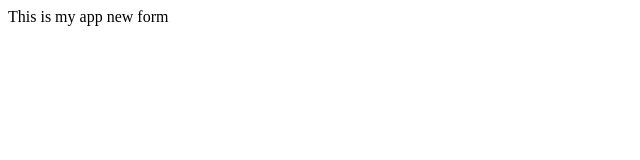
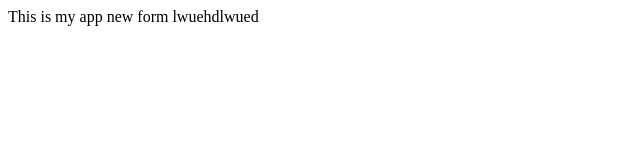
Before and after one commit to marcocastangiagithub/myappsample, a plain HTML site: page index.html in a window 1280 px wide. Shown: the whole page, without its empty margins (0-640 px from the left). Drawn offline with Linux system fonts and the light colour scheme.

Commit message:
changed index.html

```diff
--- a/index.html
+++ b/index.html
@@ -5,5 +5,6 @@
 	<body>
 		This is my app
 		new form
+		lwuehdlwued
 	</body>
 </html>
```
